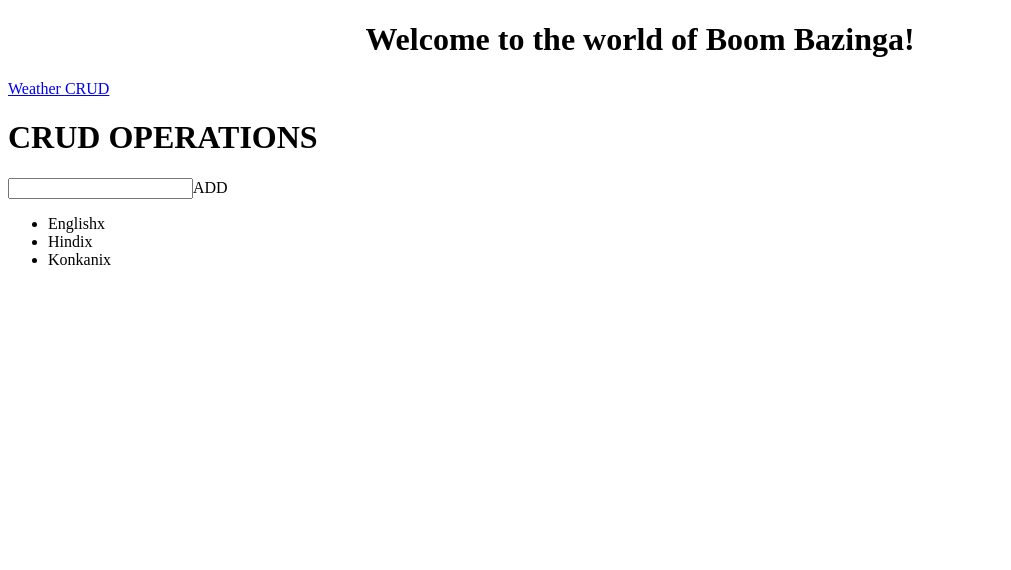
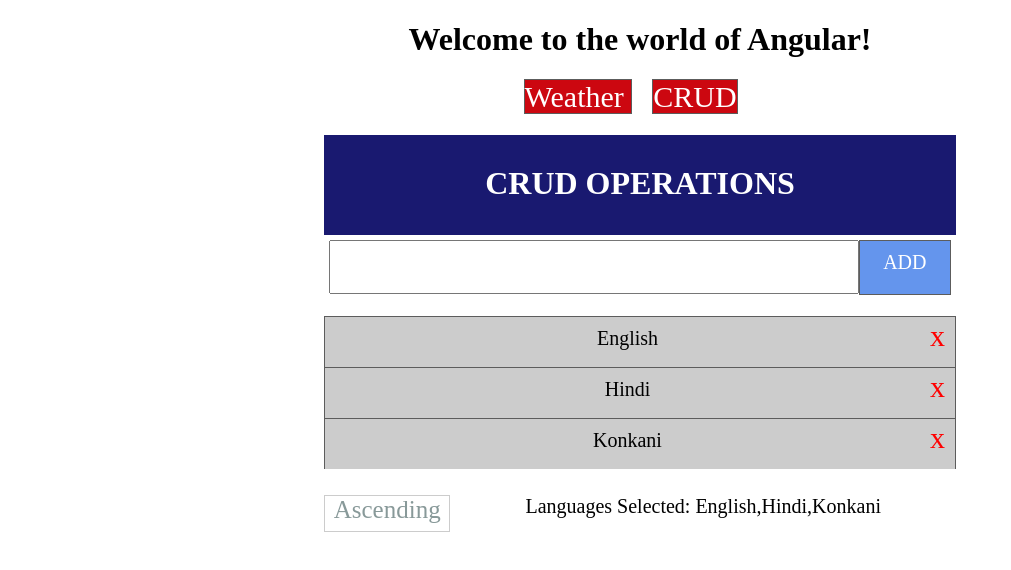
Before and after one commit to shrujan/Angular4-project, an Angular app: page /crud in a window 1280 px wide. Shown: the top 570 px of the page, without its empty margins (0-1011 px from the left). Built offline with nearby package versions, Linux system fonts and the light colour scheme.

Commit message:
shrujan/initial-skeleton

```diff
--- /dev/null
+++ b/src/app/Utilities/custom-pipes.ts
@@ -0,0 +1,20 @@
+
+import { Pipe, PipeTransform } from '@angular/core';
+import * as _ from 'lodash';
+
+@Pipe({
+  name: 'sort'
+})
+
+export class sortPipe implements PipeTransform {
+  // it should sort any array so return any ---|
+  transform(value: any [], operation: string): any {
+      let arr = value;
+
+      if (operation === 'Ascending') {
+        return arr.sort();
+      } else {
+        return arr.sort().reverse();
+      }
+  }
+}
--- a/src/app/app.component.css
+++ b/src/app/app.component.css
@@ -0,0 +1,13 @@
+a {
+  font-size: 30px;
+  text-decoration: none;
+  border: 1px solid #5c5c5c;
+  background-color: #cc0710;
+  color: #ffffff;
+  margin: 0 10px 0 10px;
+}
+
+.routing-btn {
+  position: relative;
+  margin: 0 0 0 40%;
+}
--- a/src/app/app.component.html
+++ b/src/app/app.component.html
@@ -7,7 +7,10 @@
 </div>
 
 <!-- <app-home-screen></app-home-screen> -->
-<a routerLink='/weather'>Weather </a>
-<a routerLink='/crud' class="crud"> CRUD </a>
+<div class="routing-btn">
+  <a routerLink='/weather'>Weather </a>
+  <a routerLink='/crud' class="crud"> CRUD </a>
+</div>
+
 
 <router-outlet></router-outlet>
--- a/src/app/app.component.ts
+++ b/src/app/app.component.ts
@@ -7,5 +7,5 @@
 })
 
 export class AppComponent {
-  title = 'Boom Bazinga';
+  title = 'Angular';
 }
--- a/src/app/app.module.ts
+++ b/src/app/app.module.ts
@@ -7,9 +7,14 @@
 import { HomeScreenComponent } from './home-screen/home-screen.component';
 import { CrudOperationsComponent } from './crud-operations/crud-operations.component';
 
+// custom utlis
+import { sortPipe } from './Utilities/custom-pipes';
+
+
 
 @NgModule({
   declarations: [
+    sortPipe,
     AppComponent,
     HomeScreenComponent,
     CrudOperationsComponent
--- a/src/app/crud-operations/crud-operations.component.css
+++ b/src/app/crud-operations/crud-operations.component.css
@@ -0,0 +1,106 @@
+.crud-container {
+  width: 50%;
+  margin: 0 auto;
+  text-align: center;
+}
+
+.header {
+  background: midnightblue;
+  height: 100px;
+}
+
+.header h1 {
+  color: #ffffff;
+  position: relative;
+  top: 30%;
+}
+
+.input-container {
+  margin: 0px;
+  margin-top: 5px;
+}
+
+.input-container input {
+  width: 80%;
+  height: 30px;
+  padding: 10px;
+  font-size: 20px;
+  color: #858585;
+}
+
+.input-container .button {
+  border: 1px solid #5c5c5c;
+  cursor: pointer;
+  background: cornflowerblue;
+  font-size: 20px;
+  width: 90px;
+  display: inline-block;
+  height: 43px;
+  bottom: 5px;
+  position: relative;
+  padding-top: 10px;
+  color: #ffffff;
+}
+
+ul {
+  list-style: none;
+  width: 100%;
+  padding: 0;
+}
+
+.language-list ul li {
+  background: #ccc;
+  border: 1px solid #5c5c5c;
+  border-bottom: none;
+  height: 50px;
+  font-size: 20px;
+}
+
+ul li .selected-languages {
+  top: 20%;
+  position: relative;
+}
+
+.delete-selected-lang {
+  position: relative;
+  float: right;
+  margin-right: 10px;
+  top: 5%;
+  color: red;
+  font-size: 30px;
+  cursor: pointer;
+}
+
+.summary {
+  margin-top: 26px;
+  font-size: 20px;
+  font-family: serif;
+}
+
+.summary .languages-selected {
+  color: #888
+}
+
+.view-as {
+  list-style: none;
+  display: inline-block;
+  width: 20%;
+  float: left;
+}
+
+.view-as span {
+  border: 1px solid #ccc;
+  display: block;
+  font-size: 25px;
+  color: #899;
+  height: 35px;
+  cursor: pointer;
+}
+
+.view-as ul {
+  margin: 0;
+}
+
+.view-as ul li {
+  border:1px solid #cccccc;
+}
--- a/src/app/crud-operations/crud-operations.component.html
+++ b/src/app/crud-operations/crud-operations.component.html
@@ -1,17 +1,34 @@
 
-<div>
-  <h1> CRUD OPERATIONS </h1>
+<div class="crud-container">
+  <div class="header">
+    <h1> CRUD OPERATIONS </h1>
+  </div>
 
-  <div>
+  <div class="input-container">
     <input [(ngModel)]="languageName" >
-    <span class="button" (click) = "pushLang()">ADD</span>
+    <span class="button" (click) = "pushLang()">
+      <div>ADD</div>
+    </span>
   </div>
-  <div>
+  <div class="language-list">
     <ul>
-      <li *ngFor = "let language of LanguagesList">
-        <span>{{ language }}</span>
-        <span (click) = "deleteLang(language)">x</span>
+      <li *ngFor = "let language of languagesList">
+        <span class="selected-languages">{{ language }}</span>
+        <span (click) = "deleteLang(language)" class="delete-selected-lang">x</span>
       </li>
     </ul>
   </div>
+  <div class="summary">
+    <div class="view-as">
+      <span (click) = 'showDropdown = !showDropdown' (blur)="showDropdown = false" >{{ selectedOrder }}</span>
+      <ul *ngIf="showDropdown">
+        <li (click)="userSelectedOrder('Ascending')" >Ascending</li>
+        <li (click)="userSelectedOrder('Descending')">Descending</li>
+      </ul>
+    </div>
+    <span>Languages Selected:</span>
+    <!--<span class="languages-selected">{{ languagesList | sort: selectedOrder }}</span>-->
+    <span class="languages-selected"></span>
+    {{ languagesList }}
+  </div>
 </div>
--- a/src/app/crud-operations/crud-operations.component.ts
+++ b/src/app/crud-operations/crud-operations.component.ts
@@ -1,21 +1,47 @@
 import { Component, OnInit } from '@angular/core';
+import * as _ from 'lodash';
 
 @Component({
   selector: 'app-crud-operations',
   templateUrl: './crud-operations.component.html',
   styleUrls: ['./crud-operations.component.css']
+  // host: {
+  //   '(document:click)': 'closeDropdowns($event)',
+  // }
 })
 export class CrudOperationsComponent  {
 
   languageName = '';
-  LanguagesList = ['English', 'Hindi', 'Konkani'];
+  selectedOrder = 'Ascending';
+  showDropdown = false;
+  languagesList = ['English', 'Hindi', 'Konkani'];
+
 
   pushLang = function () {
     console.log('hello', this.languageName);
-    this.LanguagesList.push(this.languageName);
+    if (this.languageName !== '') {
+      this.languagesList.push(this.languageName);
+      this.languageName = '';
+      // detect changes on the current component
+      // this.cd is an injected ChangeDetector instance
+      // this.cd.detectChanges();
+    }
+
   };
 
   deleteLang = function (langObj) {
-    this.LanguagesList.push(this.languageName);
+    let index = _.findIndex(this.languagesList, (obj) => {
+        return obj === langObj;
+    });
+
+    if (index !== -1) {
+        this.languagesList.splice(index, 1);
+    }
+    console.log(this.languagesList);
   };
+
+  userSelectedOrder = function (order) {
+    this.selectedOrder = order;
+    this.showDropdown = false;
+  }
 }
--- a/src/app/home-screen/home-screen.component.html
+++ b/src/app/home-screen/home-screen.component.html
@@ -1,5 +1,6 @@
+<div class="weather-container">
   <p>
-  BoomBazinga is Back....
+    Climate
   </p>
   <p>His real name is {{ name }}</p>
 
@@ -7,3 +8,6 @@
     <li *ngFor = "let country of weather">{{ country.name }} == {{ country.climate }}</li>
 
   </ul>
+
+
+</div>
--- a/src/index.html
+++ b/src/index.html
@@ -2,7 +2,7 @@
 <html lang="en">
 <head>
   <meta charset="utf-8">
-  <title>BoomBazinga</title>
+  <title>Angular JS 5</title>
   <base href="/">
 
   <meta name="viewport" content="width=device-width, initial-scale=1">
```
Lines whose indentation alone changed are shown as unchanged.
